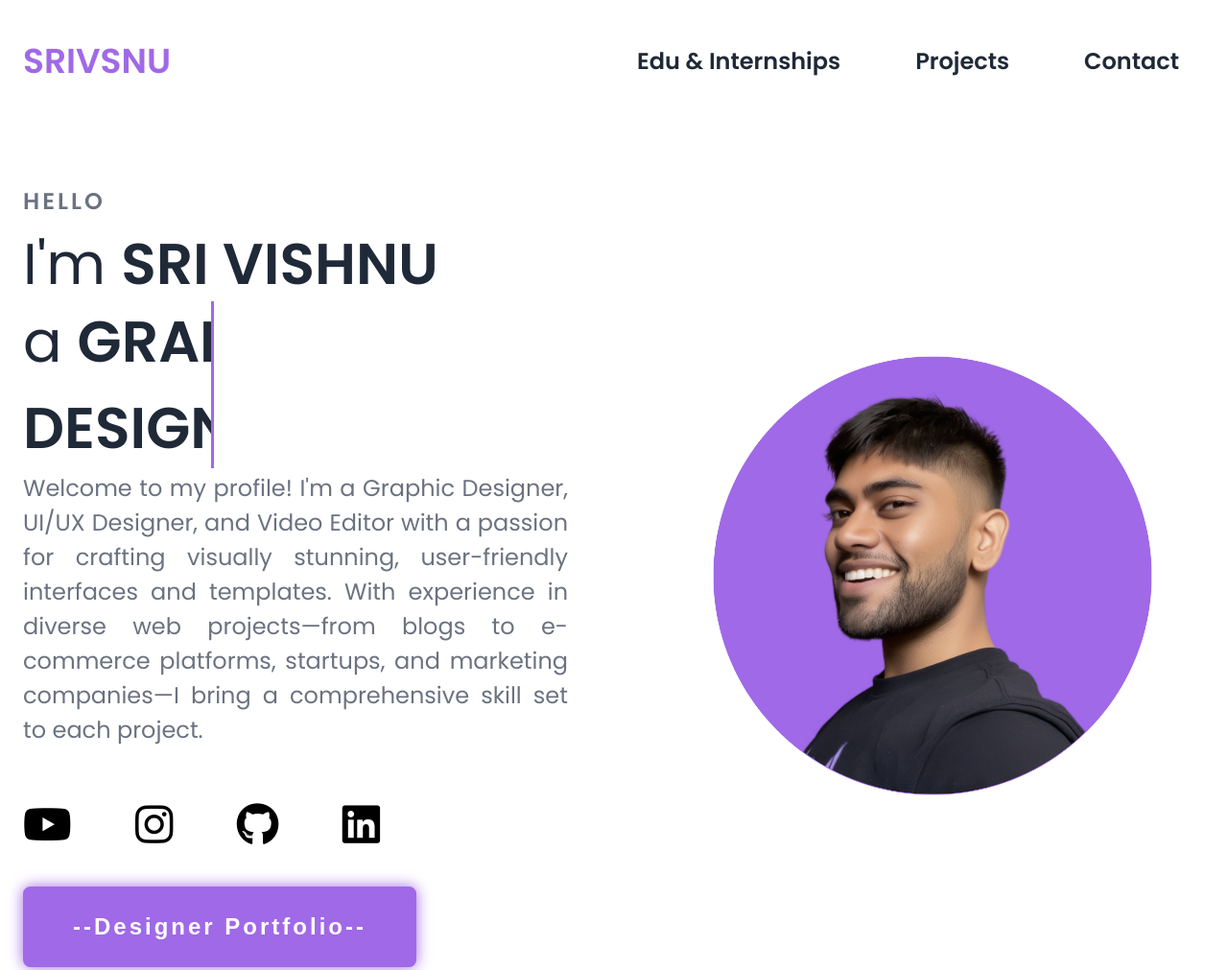
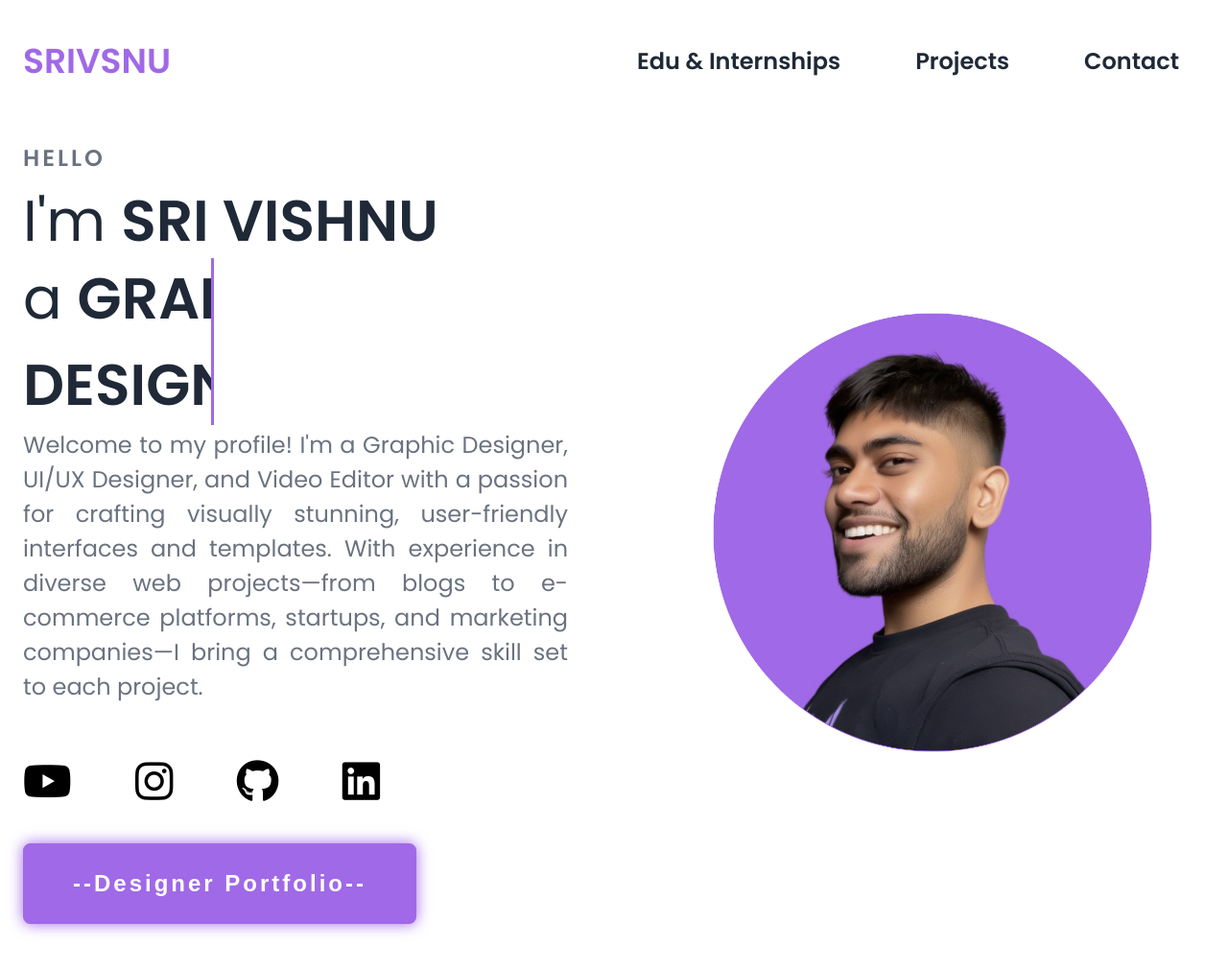
Before and after one commit to SRIVSNU/portfolio, a plain HTML site: page index.html in a window 1280 px wide. Shown: the top 1011 px of the page at 96% size. Drawn offline with nearby package versions, Linux system fonts and the light colour scheme.

Commit message:
Update index.html

```diff
--- a/index.html
+++ b/index.html
@@ -12,10 +12,12 @@
     <link rel="stylesheet" href="style.css" />
     <title>Portfolio</title>
     <script>
-      window.onload = function() {
-          document.body.style.zoom = "150%";
-      };
-  </script>
+  window.onload = function () {
+    document.body.style.zoom = "150%";
+    document.body.style.marginTop = "-30px"; // adjust as needed to pull it back up
+  };
+</script>
+
   </head><script src="https://kit.fontawesome.com/16dc9b612e.js" crossorigin="anonymous"></script>
   <body>
     <nav>
```
